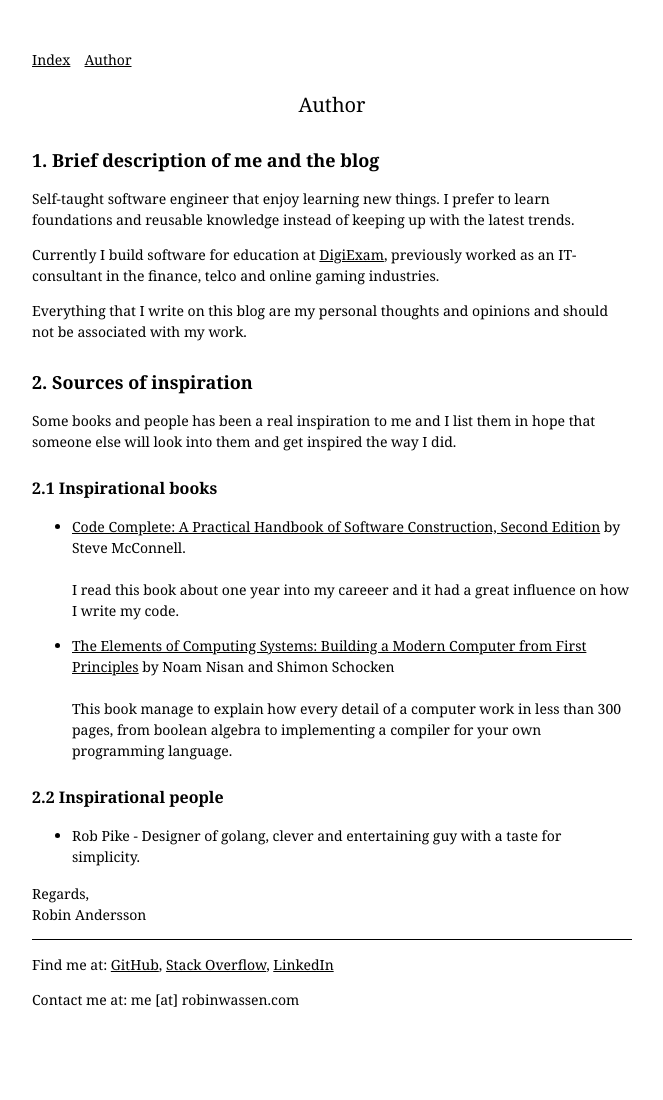
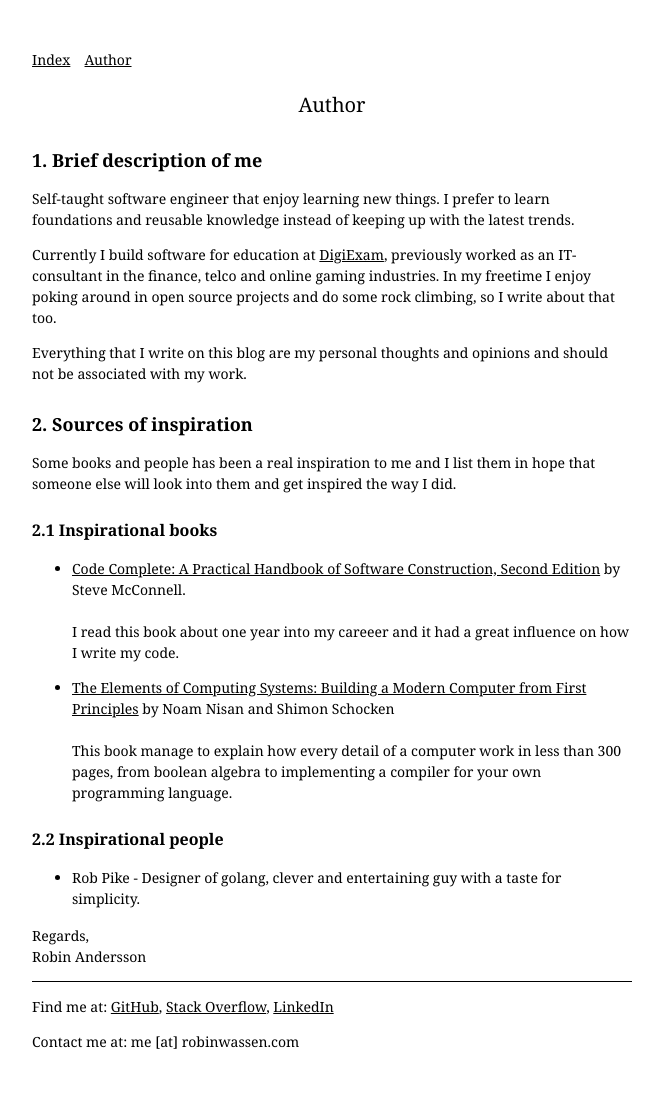
Before and after one commit to robinwassen/robinwassen.github.io, a Jekyll site: the page built from author.md, in a window 1280 px wide. Shown: the whole page, without its empty margins (308-971 px from the left). Built offline with Jekyll 4.4.1, drawn with Linux system fonts in a browser that asks for light colours; before the commit the page ends 1058 px from its top, so only the background shows below that.

Commit message:
Changed blog name and updated author description

```diff
--- a/_config.yml
+++ b/_config.yml
@@ -1,7 +1,7 @@
 # Site settings
-title: Robin Anderssons World Wide Web
+title: Robin Andersson's Blog
 email: me@robinwassen.com
-description: Robin Anderssons World Wide Web
+description: Robin Andersson' Blog
 baseurl: "" # the subpath of your site, e.g. /blog/
 url: "https://www.robinwassen.com" # the base hostname & protocol for your site
 twitter_username: robinwassen
--- a/author.md
+++ b/author.md
@@ -4,11 +4,11 @@
 permalink: /author/
 ---
 
-## 1. Brief description of me and the blog
+## 1. Brief description of me
 
 Self-taught software engineer that enjoy learning new things. I prefer to learn foundations and reusable knowledge instead of keeping up with the latest trends.
 
-Currently I build software for education at [DigiExam](https://www.digiexam.se), previously worked as an IT-consultant in the finance, telco and online gaming industries.
+Currently I build software for education at [DigiExam](https://www.digiexam.se), previously worked as an IT-consultant in the finance, telco and online gaming industries. In my freetime I enjoy poking around in open source projects and do some rock climbing, so I write about that too.
 
 Everything that I write on this blog are my personal thoughts and opinions and should not be associated with my work.
 
--- a/index.html
+++ b/index.html
@@ -2,7 +2,7 @@
 layout: default
 ---
 
-<h1 class="title">Robin Anderssons World Wide Web</h1>
+<h1 class="title">Robin Andersson's Blog</h1>
 
 <h2 class="title_small">Post index</h2>
 
```
